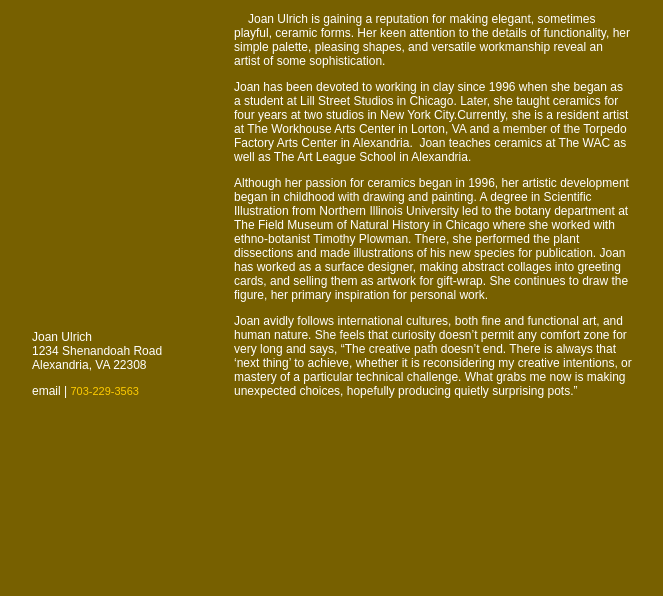
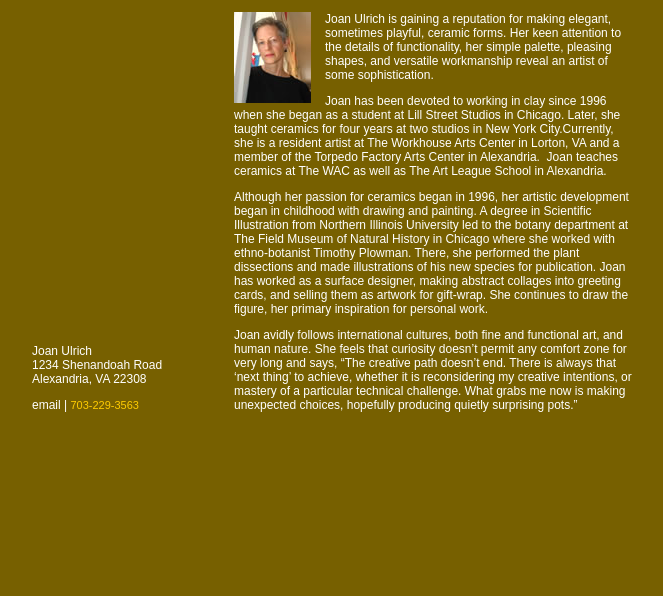
Before and after one commit to joanulrich/joanulrich.github.io, a plain HTML site: page index.html in a window 1280 px wide. Shown: the whole page, without its empty margins (329-992 px from the left). Drawn offline with Linux system fonts and the light colour scheme.

Commit message:
Image
update image path

```diff
--- a/index.html
+++ b/index.html
@@ -73,7 +73,7 @@ a:link {
 			<td style="width: 71px; height: 201px;"></td>
 			<td align="right" style="width: 202px;" valign="bottom"></td>
 			<td rowspan="3" style="width: 398px;">
-			<p class="txt"><img alt="" src="./Joan Ulrich Ceramics__ teapots loopware porcupots_files/JoanU2.jpg" style="border: 0px solid; float: left; margin-right: 14px; margin-bottom: 5px;"><span style="word-spacing: normal;">Joan Ulrich is gaining a reputation for making elegant, sometimes playful, ceramic forms. Her keen attention to the details of functionality, her simple palette, pleasing shapes, and versatile workmanship reveal an artist of some sophistication.&nbsp;</span></p>
+			<p class="txt"><img alt="" src="JoanU2.jpg" style="border: 0px solid; float: left; margin-right: 14px; margin-bottom: 5px;"><span style="word-spacing: normal;">Joan Ulrich is gaining a reputation for making elegant, sometimes playful, ceramic forms. Her keen attention to the details of functionality, her simple palette, pleasing shapes, and versatile workmanship reveal an artist of some sophistication.&nbsp;</span></p>
 
 			<p class="txt">Joan has been devoted to working in clay since 1996 when she began as a student at Lill Street Studios in Chicago. Later, she taught ceramics for four years at two studios in New York City.Currently, she is a resident artist at The Workhouse Arts Center in Lorton, VA and a member of the Torpedo Factory Arts Center in Alexandria.&nbsp; Joan teaches ceramics at The WAC as well as The Art League School in Alexandria.</p>
 
```
Also changed, not shown: 1 other file.
